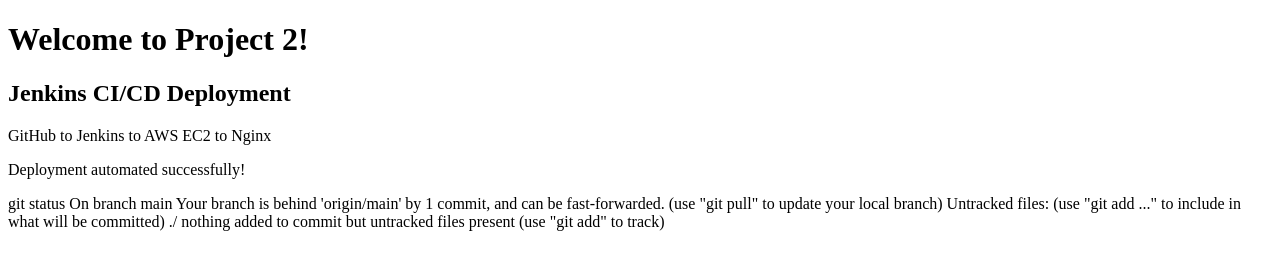
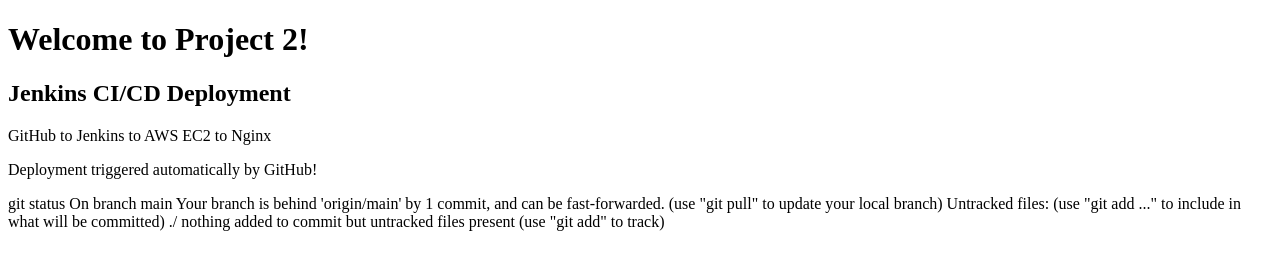
Before and after one commit to prakashgit122/simple-deployment, a plain HTML site: page project-2-jenkins-cicd/index.html in a window 1280 px wide. Drawn offline with Linux system fonts and the light colour scheme.

Commit message:
Update index.html

```diff
--- a/project-2-jenkins-cicd/index.html
+++ b/project-2-jenkins-cicd/index.html
@@ -8,7 +8,7 @@
     <h1>Welcome to Project 2!</h1>
     <h2>Jenkins CI/CD Deployment</h2>
     <p>GitHub to Jenkins to AWS EC2 to Nginx</p>
-    <p>Deployment automated successfully!</p>
+    <p>Deployment triggered automatically by GitHub!</p>
 </body>
 </html>
  git status
```
